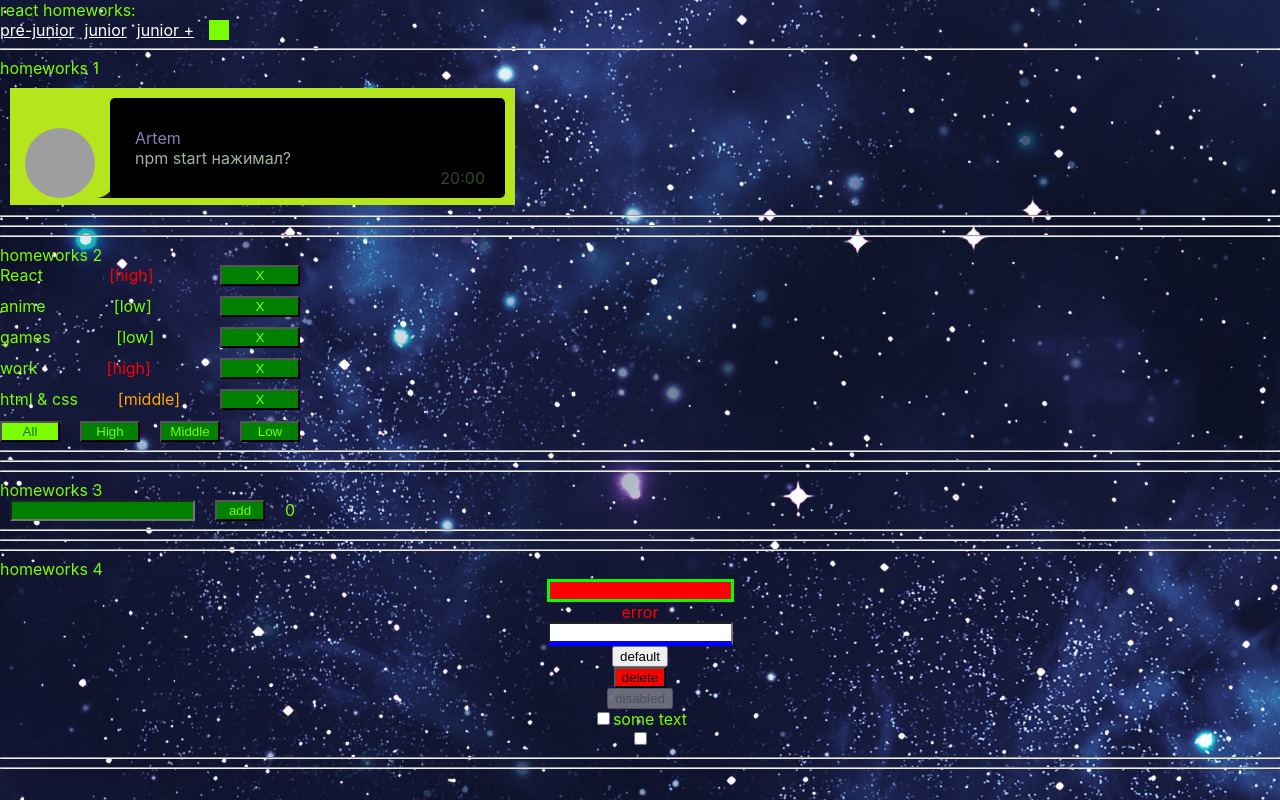
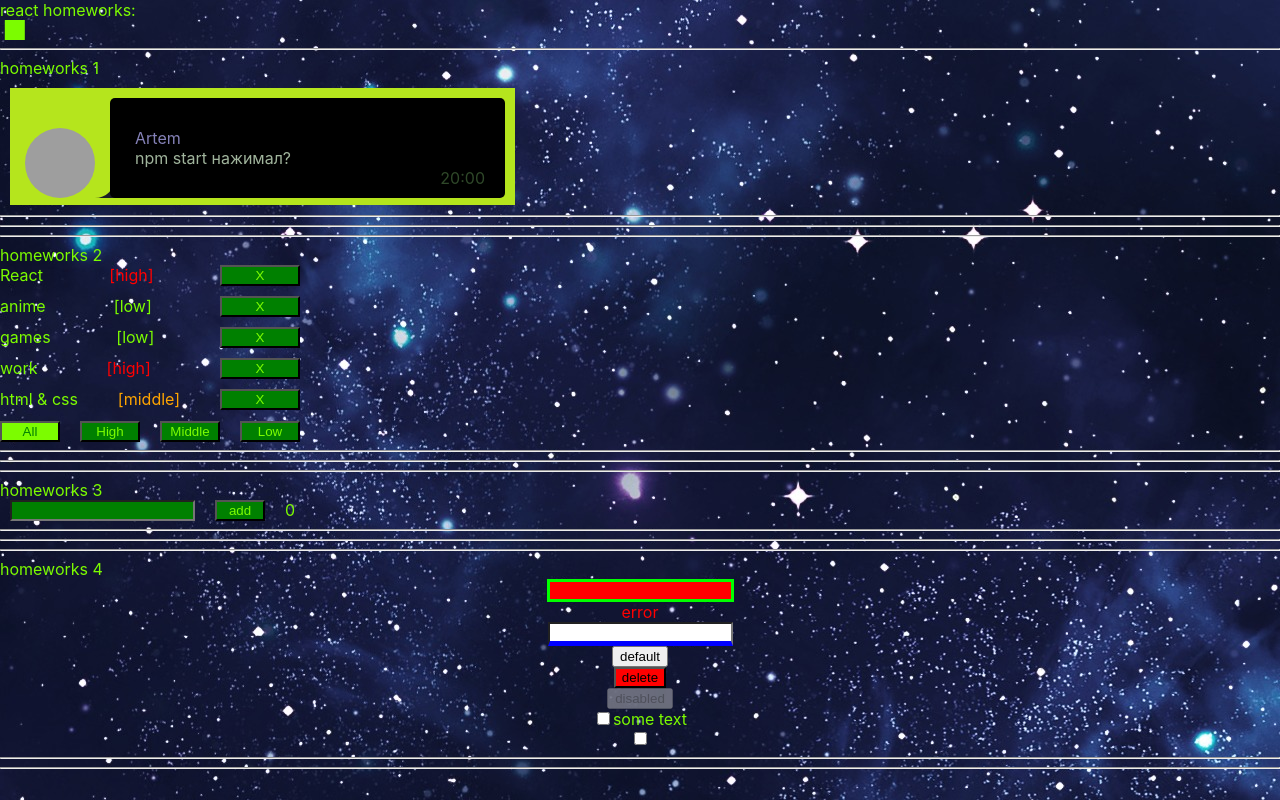
Before and after one commit to braivs/iti-homework-ignat, a React (Create React App) app: page /#/pre-junior in a window 1280 px wide. Built offline with nearby package versions, Linux system fonts and the light colour scheme; grey boxes are pictures that could not be loaded.

Commit message:
05 - menu animation onMouseEnter & onMouseLeave

```diff
--- a/src/p2-homeworks/h5/Header.module.scss
+++ b/src/p2-homeworks/h5/Header.module.scss
@@ -3,12 +3,17 @@
   justify-content: flex-start;
   .nav {
     position: relative;
-    transition: all 0.5s;
+    transition: all 0.3s linear;
+
     .menuItem {
       margin-right: 10px;
     }
-    &>a {
+    a {
       color: white;
+      text-decoration: none;
+    }
+    .activeLink {
+      color: blueviolet;
     }
   }
   .toggleMenu {
@@ -19,17 +24,12 @@
     width: 20px;
     height: 20px;
     background-color: lawngreen;
-    align-self: flex-end;
+    //align-self: flex-end;
   }
-  .activeLink {
 
-  }
 }
 
 .hideMenu {
   transform: translateX(-100%);
-  transition: 0.5s;
-  //display: none;
-  //position: absolute;
-  //left: -100%;
+  transition: 0.3s linear;
 }
--- a/src/p2-homeworks/h5/Header.tsx
+++ b/src/p2-homeworks/h5/Header.tsx
@@ -9,11 +9,13 @@ function Header() {
     }
 
     return (
-        <div className={s.header}>
-          <nav className={`${s.nav} ${(isMenuOpen) && s.hideMenu}`}>
-            <NavLink className={s.menuItem} to="/pre-junior">pre-junior</NavLink>
-            <NavLink className={s.menuItem} to="/junior">junior</NavLink>
-            <NavLink className={s.menuItem} to="/junior-plus">junior +</NavLink>
+        <div className={s.header}
+             onMouseEnter={() =>{setIsMenuOpen(true)}}
+             onMouseLeave={() =>{setIsMenuOpen(false)}}>
+          <nav className={`${s.nav} ${(!isMenuOpen) && s.hideMenu}`}>
+            <NavLink className={s.menuItem} to="/pre-junior" activeClassName={s.activeLink}>pre-junior</NavLink>
+            <NavLink className={s.menuItem} to="/junior" activeClassName={s.activeLink}>junior</NavLink>
+            <NavLink className={s.menuItem} to="/junior-plus" activeClassName={s.activeLink}>junior +</NavLink>
             <div className={s.toggleMenu} onClick={toggleMenuHandler}></div>
           </nav>
         </div>
```
